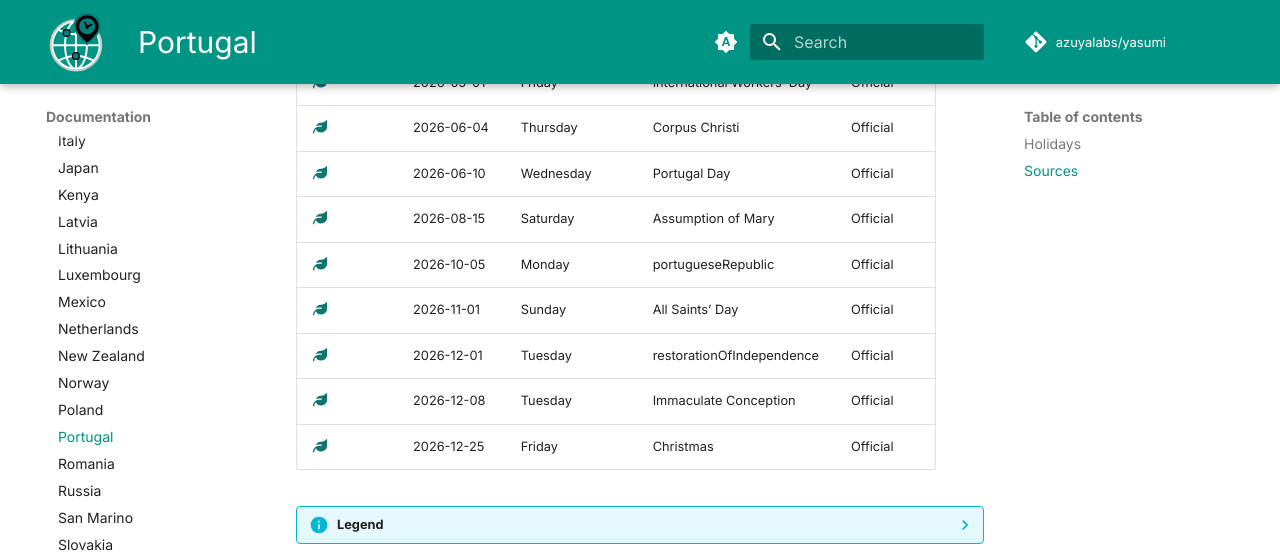
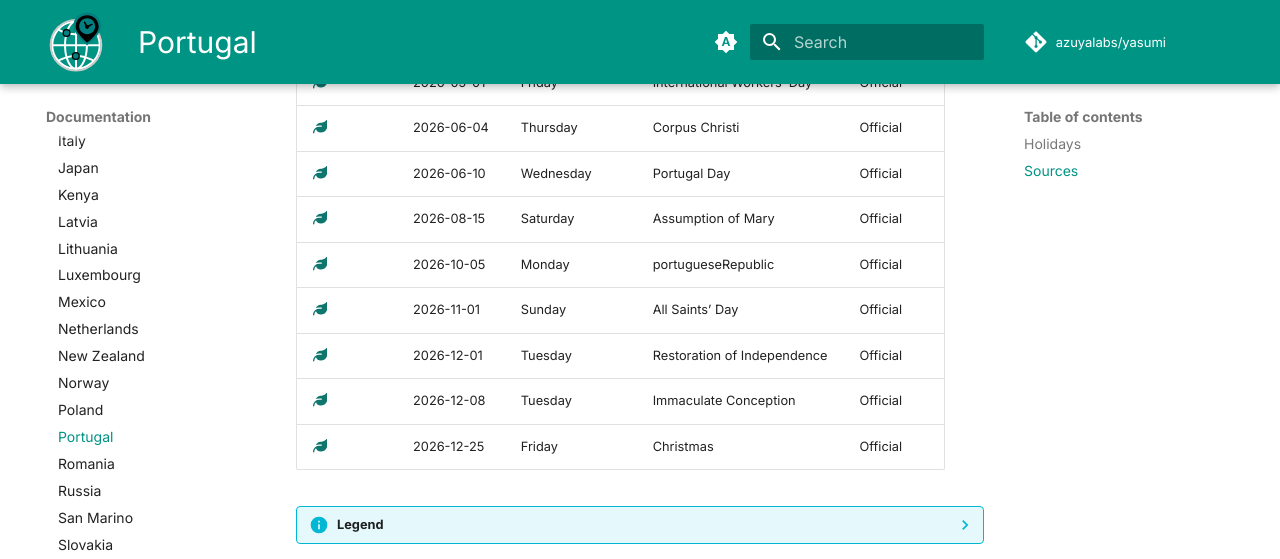
Before and after one commit to azuyalabs/yasumi-docs, an MkDocs documentation site: the page built from docs/providers/pt.md, in a window 1280 px wide and 900 px high, scrolled down 760 px. Shown: the top 559 px of the window. Built offline with MkDocs 1.6.1 and Material for MkDocs 9.7.7, drawn with Linux system fonts in a browser that asks for light colours; comment, search, counter and statistics services are not loaded.

Commit message:
Replace shortname of restorationOfIndependence with the Portugal provider
Signed-off-by: Sacha Telgenhof <me@sachatelgenhof.com>

```diff
--- a/docs/providers/pt.md
+++ b/docs/providers/pt.md
@@ -25,7 +25,7 @@ There are _13_ registered holidays for the **Portugal** provider in **2026**.
 | :fontawesome-solid-leaf:{ .icon title="Regular holiday" } | 2026-08-15 | Saturday | Assumption of Mary | Official |
 | :fontawesome-solid-leaf:{ .icon title="Regular holiday" } | 2026-10-05 | Monday | portugueseRepublic | Official |
 | :fontawesome-solid-leaf:{ .icon title="Regular holiday" } | 2026-11-01 | Sunday | All Saints’ Day | Official |
-| :fontawesome-solid-leaf:{ .icon title="Regular holiday" } | 2026-12-01 | Tuesday | restorationOfIndependence | Official |
+| :fontawesome-solid-leaf:{ .icon title="Regular holiday" } | 2026-12-01 | Tuesday | Restoration of Independence | Official |
 | :fontawesome-solid-leaf:{ .icon title="Regular holiday" } | 2026-12-08 | Tuesday | Immaculate Conception | Official |
 | :fontawesome-solid-leaf:{ .icon title="Regular holiday" } | 2026-12-25 | Friday | Christmas | Official |
 
```
